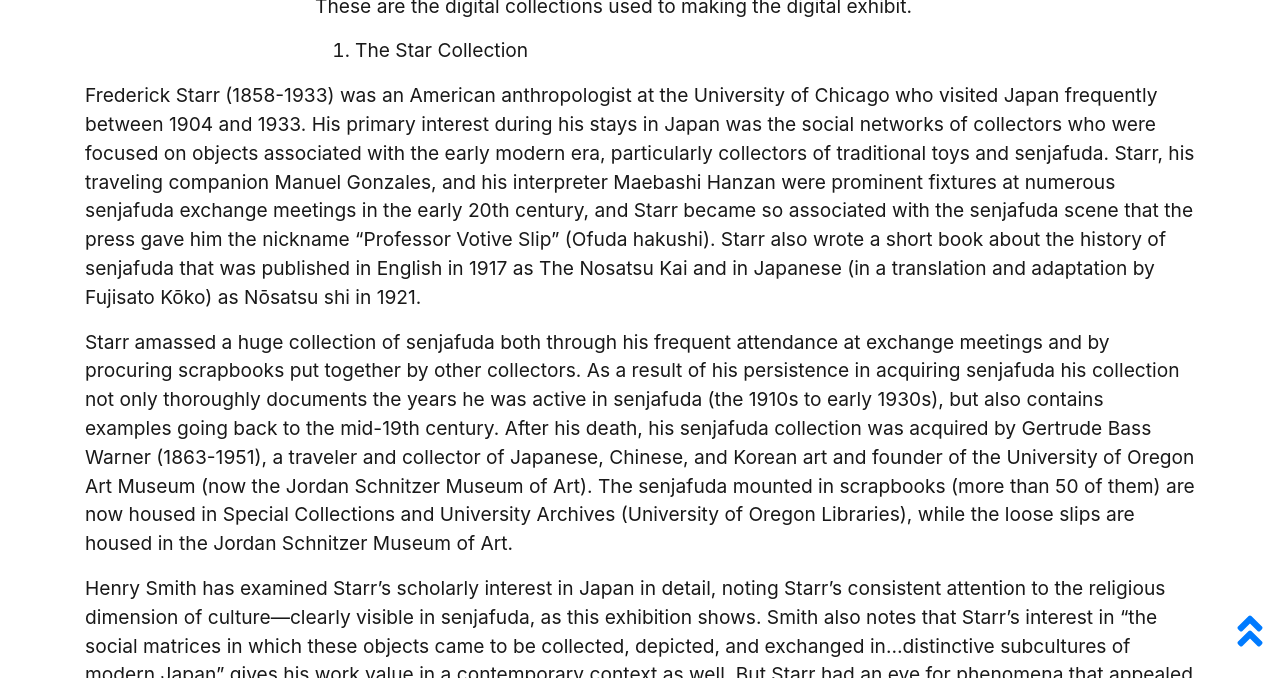
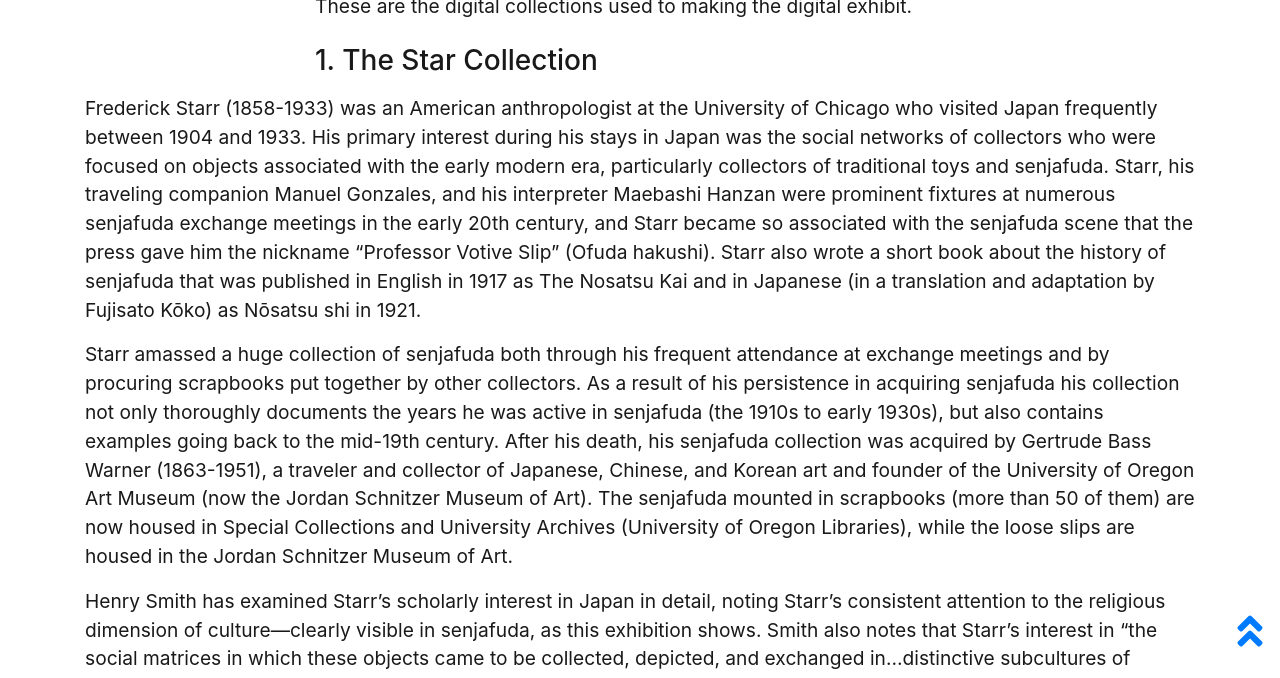
Before and after one commit to kwilber10/duckrabbit, a Jekyll site: the page built from pages/about.md, in a window 1280 px wide and 900 px high, scrolled down 1719 px, cut to the strip 222-900 px from the top of the window. Built offline with Jekyll 4.4.1, drawn with Linux system fonts in a browser that asks for light colours.

Commit message:
Made list number one a header

```diff
--- a/pages/about.md
+++ b/pages/about.md
@@ -27,7 +27,7 @@
 ![Two-unit votive slip with double black border. Kabuki scene with young female dancing. Flames on kimono and falling around her. Decorative fan shapes at top with ren mark patterns and black text.](https://oregondigital.org/downloads/oregondigital:df728t07k "Two-unit votive slip with double black border. Kabuki scene with young female dancing. Flames on kimono and falling around her. Decorative fan shapes at top with ren mark patterns and black text.")
 
 These are the digital collections used to making the digital exhibit.
-1. The Star Collection
+### 1. The Star Collection
 
 >Frederick Starr (1858-1933) was an American anthropologist at the University of Chicago who visited Japan frequently between 1904 and 1933. His primary interest during his stays in Japan was the social networks of collectors who were focused on objects associated with the early modern era, particularly collectors of traditional toys and senjafuda. Starr, his traveling companion Manuel Gonzales, and his interpreter Maebashi Hanzan were prominent fixtures at numerous senjafuda exchange meetings in the early 20th century, and Starr became so associated with the senjafuda scene that the press gave him the nickname “Professor Votive Slip” (Ofuda hakushi). Starr also wrote a short book about the history of senjafuda that was published in English in 1917 as The Nosatsu Kai and in Japanese (in a translation and adaptation by Fujisato Kōko) as Nōsatsu shi in 1921.
 >
```
